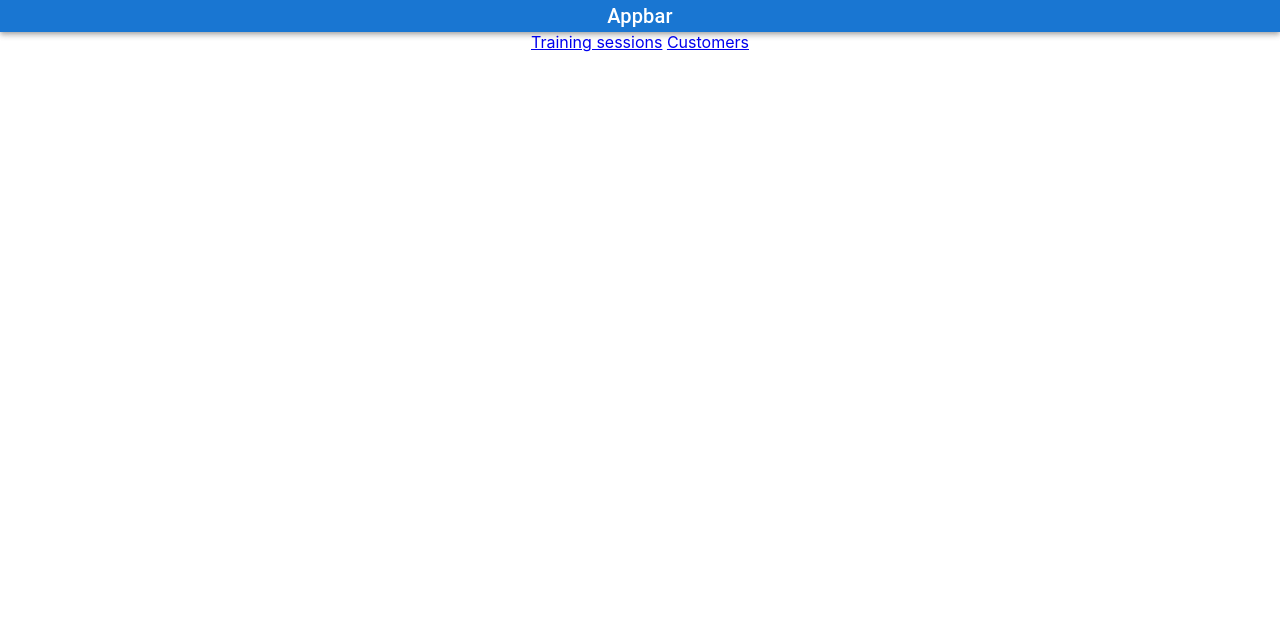
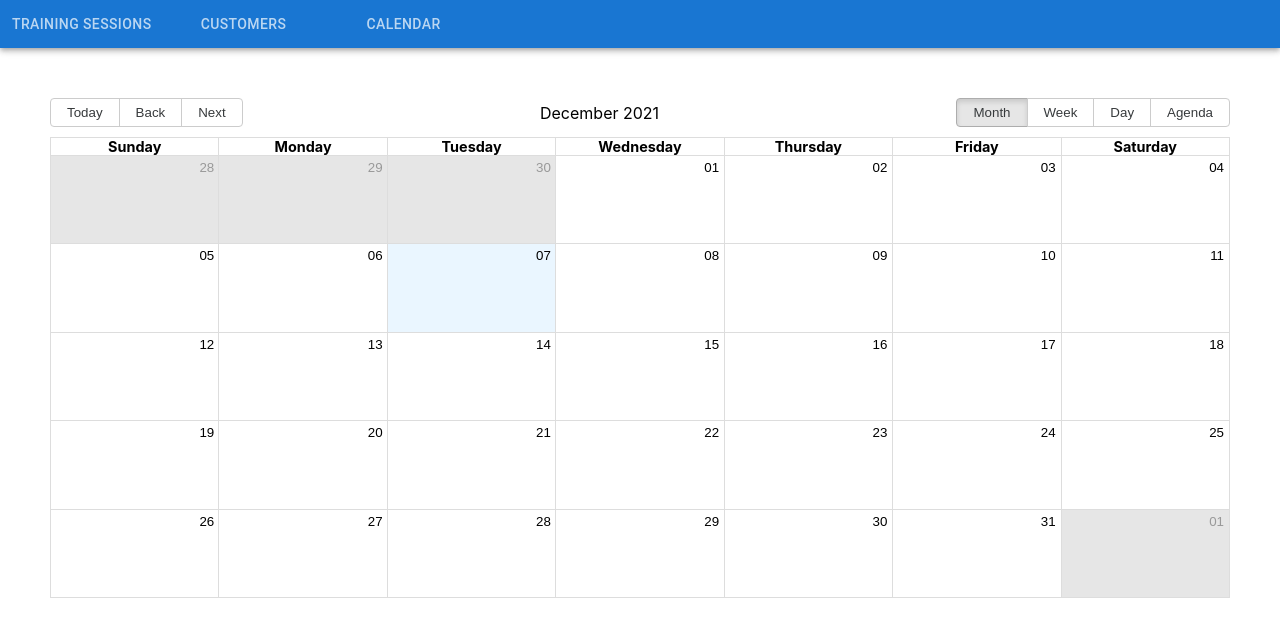
Before and after one commit to bgu152/bgu152-FronttiProjektiTask3, a React (Create React App) app: page /calendar in a window 1280 px wide. Shown: the top 636 px of the page. Built offline with nearby package versions, Linux system fonts and the light colour scheme; no server answers.

Commit message:
task3 valmis

```diff
--- a/package.json
+++ b/package.json
@@ -9,9 +9,12 @@
     "@testing-library/jest-dom": "^5.11.4",
     "@testing-library/react": "^11.1.0",
     "@testing-library/user-event": "^12.1.10",
+    "date-fns": "^2.27.0",
     "history": "^5.1.0",
     "moment": "^2.29.1",
     "react": "^17.0.2",
+    "react-big-calendar": "^0.38.1",
+    "react-datepicker": "^4.5.0",
     "react-dom": "^17.0.2",
     "react-moment": "^1.1.1",
     "react-router-dom": "^6.0.2",
--- a/src/App.js
+++ b/src/App.js
@@ -11,38 +11,75 @@ import { getThemeProps } from '@mui/system';
 import AppBar from '@mui/material/AppBar';
 import Toolbar from '@mui/material/Toolbar';
 import Typography from '@mui/material/Typography';
-import{
+import {
   BrowserRouter,
   Routes,
   Route,
   Link
-  }from "react-router-dom";
+} from "react-router-dom";
+
+//Here I used the following resource as a guide to get the tabs into the app bar: https://codesandbox.io/s/2obdz?file=/src/index.tsx:269-378
+import {
+  CssBaseline,
+  Tabs,
+  Tab,
+  Box
+} from "@material-ui/core";
 
 
 import Trainingslist from './components/trainings';
 import Customerlist from './components/customers';
+import CalendarApp from './components/CalendarApp';
 
+
+//Here I used the following video as a guide to get the React router to work with the AppBar
+//https://www.youtube.com/watch?v=voNhE4vNFa4&ab_channel=bonsaiilabs
 
 function App() {
 
   const pages = ['Traning sessions', 'Customers'];
+  const routes = ["/", "/customers", "/calendar"];
   return (
     <div className="App">
-      <AppBar position = "static">
-        <Typography variant = 'h6'>
-          Appbar
-        </Typography>
+      {/* <AppBar position = "static">
+        <Tabs>
+          <Tab label="Training sessions"
+
+          />
+          <Tab label="TAB2" />
+        </Tabs>
+        </AppBar> */}
+
+      <BrowserRouter>
+        <AppBar position = "static">
+          <Tabs>
+            <Tab
+              label="Training sessions"
+              value={routes[0]}
+              component={Link}
+              to={routes[0]}
+            />
+            <Tab
+              label="Customers"
+              value={routes[1]}
+              component={Link}
+              to={routes[1]}
+            />
+            <Tab
+              label="Calendar"
+              value={routes[2]}
+              component={Link}
+              to={routes[2]}
+            />
+          </Tabs>
         </AppBar>
-
-        <BrowserRouter>
-          <Link to="/">Training sessions</Link> {' '}
-          <Link to="/customers">Customers</Link> {' '}
-          <Routes>
-            <Route exact path ="/" element ={<Trainingslist/>}/>
-            <Route path="/customers" element={<Customerlist/>}/>
-          </Routes>
+        <Routes>
+          <Route exact path="/" element={<Trainingslist />} component={Trainingslist} />
+          <Route path="/customers" element={<Customerlist />} />
+          <Route path="/calendar" element={<CalendarApp />} />
+        </Routes>
       </BrowserRouter>
-        {/* <Customerlist/> */}
+      {/* <Customerlist/> */}
       {/* <Trainingslist/> */}
     </div>
   );
--- /dev/null
+++ b/src/components/CalendarApp.js
@@ -0,0 +1,97 @@
+import React, { useState, useEffect } from 'react';
+import ReactTable from "react-table-6";
+import 'react-table-6/react-table.css';
+import { formatDistance, formatRelative, subDays } from 'date-fns'
+import AppBar from '@mui/material/AppBar';
+import { Calendar, dateFnsLocalizer } from "react-big-calendar";
+import format from "date-fns/format";
+import parse from 'date-fns/parse';
+import startOfWeek from 'date-fns/startOfWeek';
+import getDay from 'date-fns/getDay'
+import "react-big-calendar/lib/css/react-big-calendar.css";
+import DatePicker from "react-datepicker";
+
+
+
+import Button from '@mui/material/Button';
+import DeleteIcon from '@mui/icons-material/Delete';
+import TextField from '@mui/material/TextField';
+import Dialog from '@mui/material/Dialog';
+import DialogActions from '@mui/material/DialogActions';
+import DialogContent from '@mui/material/DialogContent';
+import DialogContentText from '@mui/material/DialogContentText';
+import DialogTitle from '@mui/material/DialogTitle';
+import { getThemeProps } from '@mui/system';
+import requirePropFactory from '@mui/utils/requirePropFactory';
+
+//followed https://www.youtube.com/watch?v=lyRP_D0qCfk&ab_channel=DarwinTech
+
+export default function CalendarApp() {
+    const [trainings, setTrainings] = useState([]);
+    const [trainings_done, setTrainings_done] = useState([]);
+
+    useEffect(() => {
+        fetchData();
+    }, []);
+
+    useEffect(() => {
+        customerNames();
+
+    }, [trainings]);
+
+    const fetchData = () => {
+        fetch('https://customerrest.herokuapp.com/api/trainings')
+            .then(response => response.json())
+            .then(
+
+                data => {
+                    const results = data.content.map(row => (
+                        {
+                            title: row.activity,
+                            duration: row.duration,
+                            customerHref: `${row.links[2].href}`,
+                            start: row.date,
+
+                        }))
+                    setTrainings(results);
+                })
+    }
+
+    const customerNames = async () => {
+        let i = 0;
+        let list = trainings;
+        let pvm = new Date();
+        for (i; i < trainings.length; i++) {
+            pvm = new Date(list[i].start);
+            list[i].start = pvm;
+            list[i].end = new Date(pvm.getTime() + 60000*list[i].duration)
+            const response = await fetch(trainings[i].customerHref)
+            const json = await response.json();
+            list[i].customerFirstname = json.firstname;
+            list[i].customerLastname = json.lastname;
+            list[i].title = list[i].title + ", " + list[i].customerFirstname + " " + list[i].customerLastname;
+        }
+        setTrainings_done(list);
+    }
+
+    const locales = { "en-US": require("date-fns/locale/eu") }
+
+    const localizer = dateFnsLocalizer({
+        format,
+        parse,
+        startOfWeek,
+        getDay,
+        locales
+    })
+
+    return (
+        <div>
+            <Calendar localizer={localizer}
+                events={trainings_done}
+                startAccessor="start"
+                endAccessor="end"
+                style={{ height: 500, margin: "50px" }}
+            />
+        </div>
+    )
+}
--- a/src/components/trainings.js
+++ b/src/components/trainings.js
@@ -3,7 +3,6 @@ import ReactTable from "react-table-6";
 import 'react-table-6/react-table.css';
 import { format, formatDistance, formatRelative, subDays } from 'date-fns'
 import AppBar from '@mui/material/AppBar';
-
 
 import Button from '@mui/material/Button';
 import DeleteIcon from '@mui/icons-material/Delete';
@@ -67,7 +66,6 @@ const customerNames = async () => {
                 })
     }
 
-
     const deleteTraining = (link) => {
         if (window.confirm('Are you sure?')) {
             fetch(link, { method: 'DELETE' })
@@ -86,12 +84,7 @@ const customerNames = async () => {
         Header: 'Date',
         accessor: row =>
         {
-            let year = row.date.substring(0,4);
-            let month = row.date.substring(5,7)-1;
-            let day = row.date.substring(8,10);
-            let hour = row.date.substring(11,13);
-            let minutes = row.date.substring(14,16);
-            let pvm = new Date(year,month, day,hour);
+            let pvm = new Date(row.date);
             return  format(pvm,'Pp') ;
         }
     },
```
Also changed, not shown: 2 other files (tests, documents, lock files or other folders).
